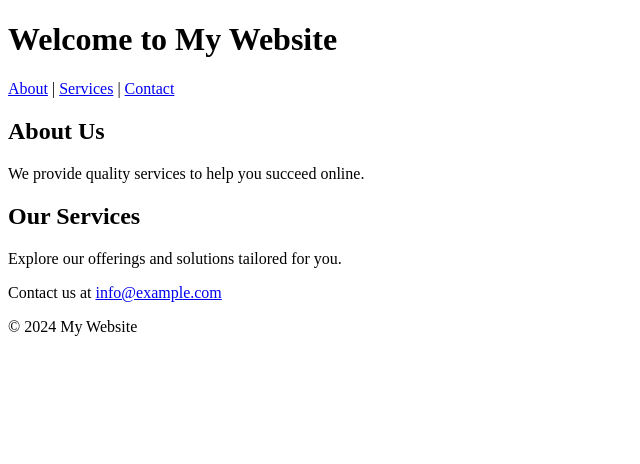
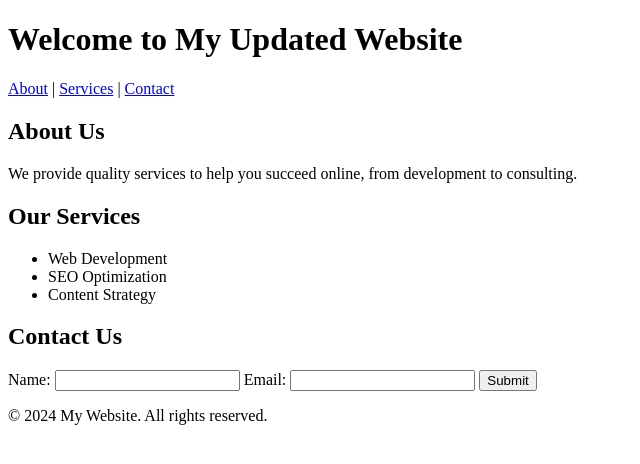
Before and after one commit to BhavikaPathria-02/CST8911-Lab3, a plain HTML site: page index.html in a window 1280 px wide. Shown: the whole page, without its empty margins (0-640 px from the left). Drawn offline with Linux system fonts and the light colour scheme.

Commit message:
Update index.html

```diff
--- a/index.html
+++ b/index.html
@@ -3,11 +3,12 @@
 <head>
     <meta charset="UTF-8">
     <meta name="viewport" content="width=device-width, initial-scale=1.0">
-    <title>Simple Web Page</title>
+    <title> Updated Simple Web Page</title>
+    <link rel="stylesheet" href="styles.css">
 </head>
 <body>
     <header>
-        <h1>Welcome to My Website</h1>
+        <h1>Welcome to My Updated Website</h1>
         <nav>
             <a href="#about">About</a> |
             <a href="#services">Services</a> |
@@ -18,18 +19,31 @@
     <main>
         <section id="about">
             <h2>About Us</h2>
-            <p>We provide quality services to help you succeed online.</p>
+            <p>We provide quality services to help you succeed online, from development to consulting.</p>
         </section>
 
         <section id="services">
             <h2>Our Services</h2>
-            <p>Explore our offerings and solutions tailored for you.</p>
+            <ul>
+                <li>Web Development</li>
+                <li>SEO Optimization</li>
+                <li>Content Strategy</li>
+            </ul>
         </section>
     </main>
 
     <footer id="contact">
-        <p>Contact us at <a href="mailto:info@example.com">info@example.com</a></p>
-        <p>&copy; 2024 My Website</p>
+        <h2>Contact Us</h2>
+        <form action="submit_form.php" method="post">
+            <label for="name">Name:</label>
+            <input type="text" id="name" name="name" required>
+
+            <label for="email">Email:</label>
+            <input type="email" id="email" name="email" required>
+
+            <button type="submit">Submit</button>
+        </form>
+        <p>&copy; 2024 My Website. All rights reserved.</p>
     </footer>
 </body>
 </html>
```
